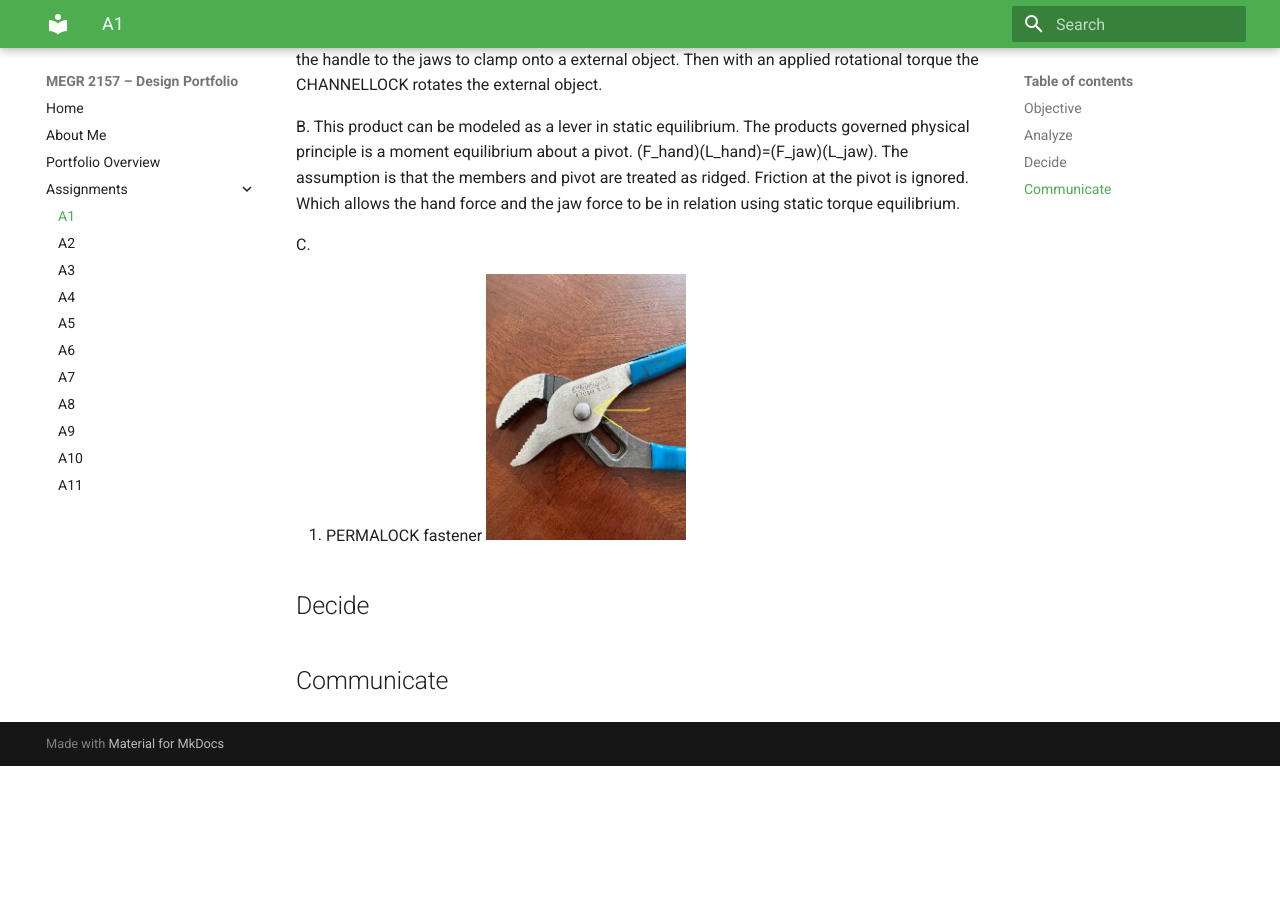
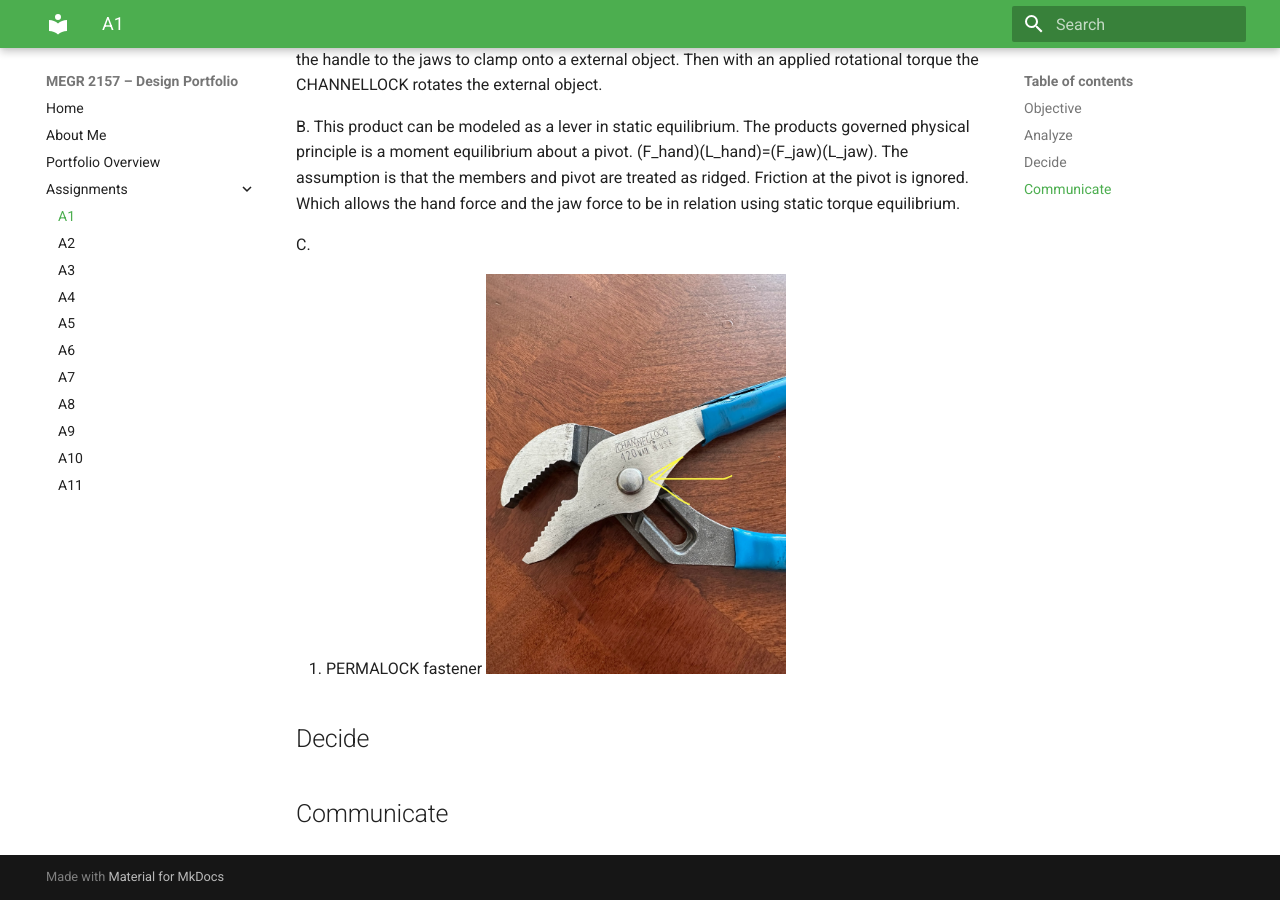
Before and after one commit to LeviElliott-ME/megr2157-portfolio, an MkDocs documentation site: the page built from docs/assignments/A01/index.md, in a window 1280 px wide and 900 px high, scrolled down 1078 px. Built offline with MkDocs 1.6.1 and Material for MkDocs 9.7.7, drawn with Linux system fonts in a browser that asks for light colours; before the commit the page ends 1844 px from its top, so only the background shows below that.

Commit message:
Change image dimensions for PERMALOCK fastener
Updated image size for PERMALOCK fastener.

```diff
--- a/docs/assignments/A01/index.md
+++ b/docs/assignments/A01/index.md
@@ -26,7 +26,7 @@ B. This product can be modeled as a lever in static equilibrium. The products go
 C.
 
 1. PERMALOCK fastener
-<IMG src="IMG_E6532.JPG" alt="Alt Text" width="200" height="200">
+<IMG src="IMG_E6532.JPG" alt="Alt Text" width="300" height="300">
 
 
 
```
